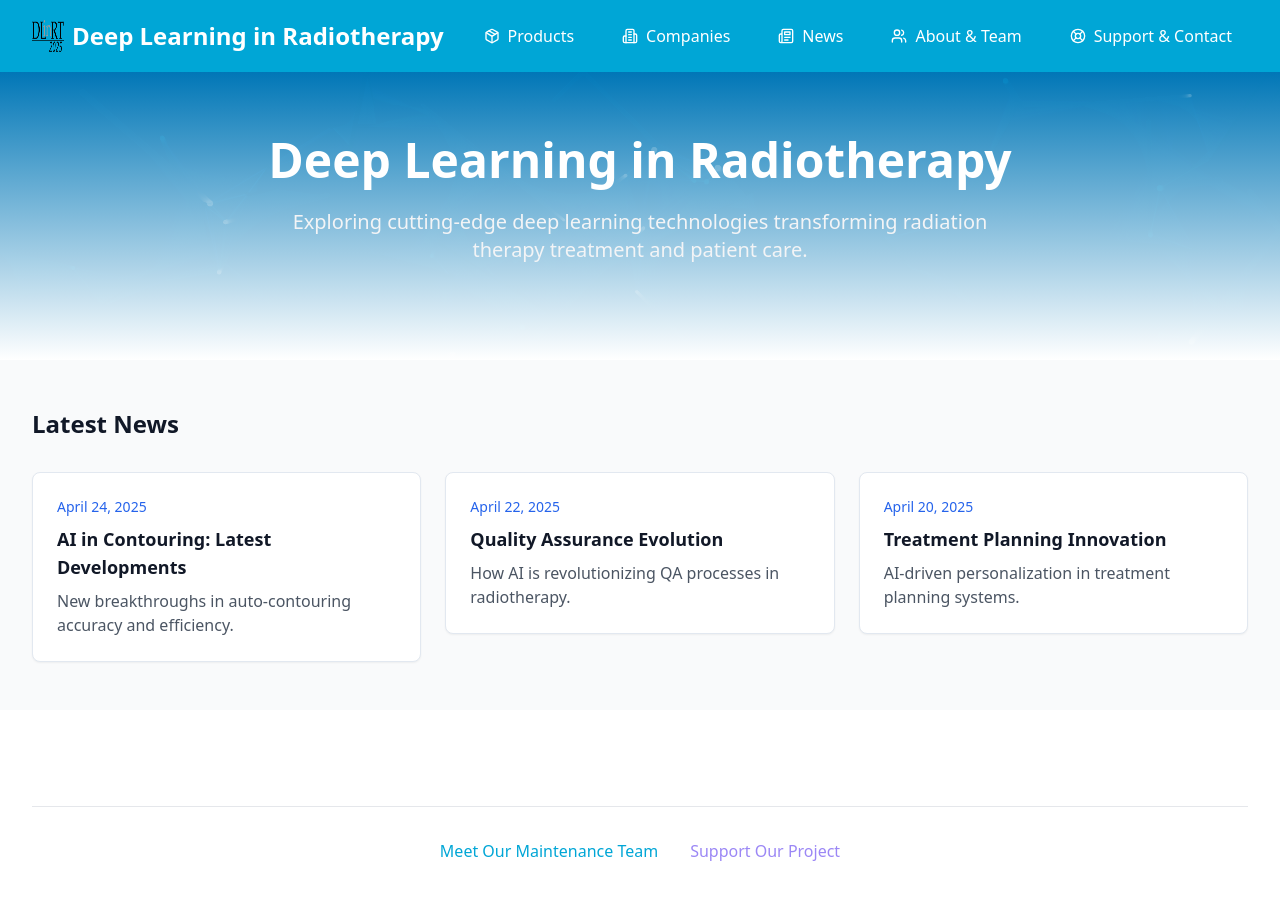
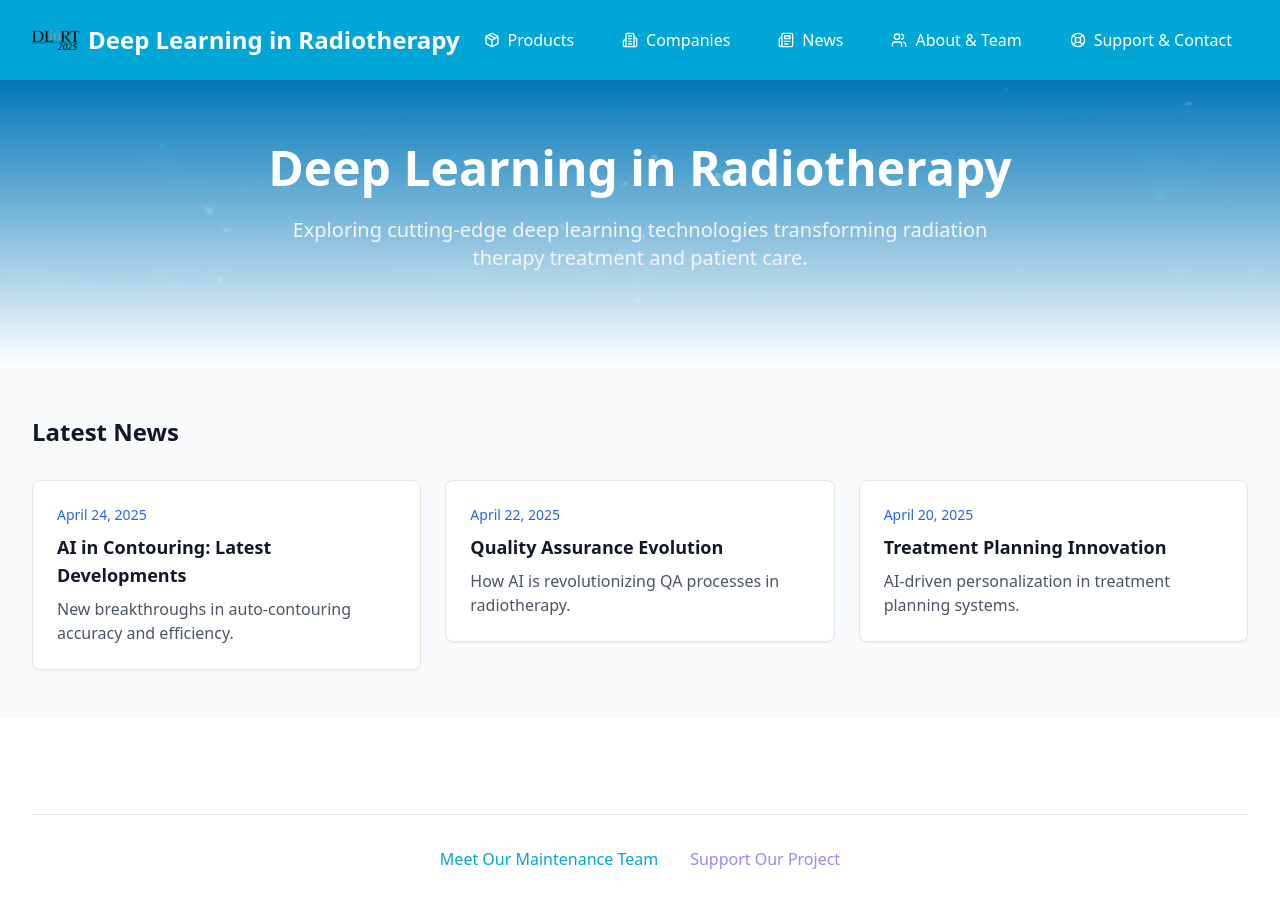
Before and after one commit to DLinRT-eu/website, a React (Vite) app: page / in a window 1280 px wide. Shown: the top 908 px of the page. Built offline with nearby package versions, Linux system fonts and the light colour scheme.

Commit message:
Fix: Show the logo
The logo was not visible. This commit fixes the issue.

```diff
--- a/src/components/Header.tsx
+++ b/src/components/Header.tsx
@@ -10,7 +10,7 @@ const Header = () => {
           <img
             src="/lovable-uploads/93a71ef6-4725-4b3a-95fa-95c6cd267e53.png"
             alt="DLnRT Logo"
-            className="w-8 h-8"
+            className="w-12 h-12 object-contain"  // Increased size and added object-contain
           />
           <Link
             to="/"
```
